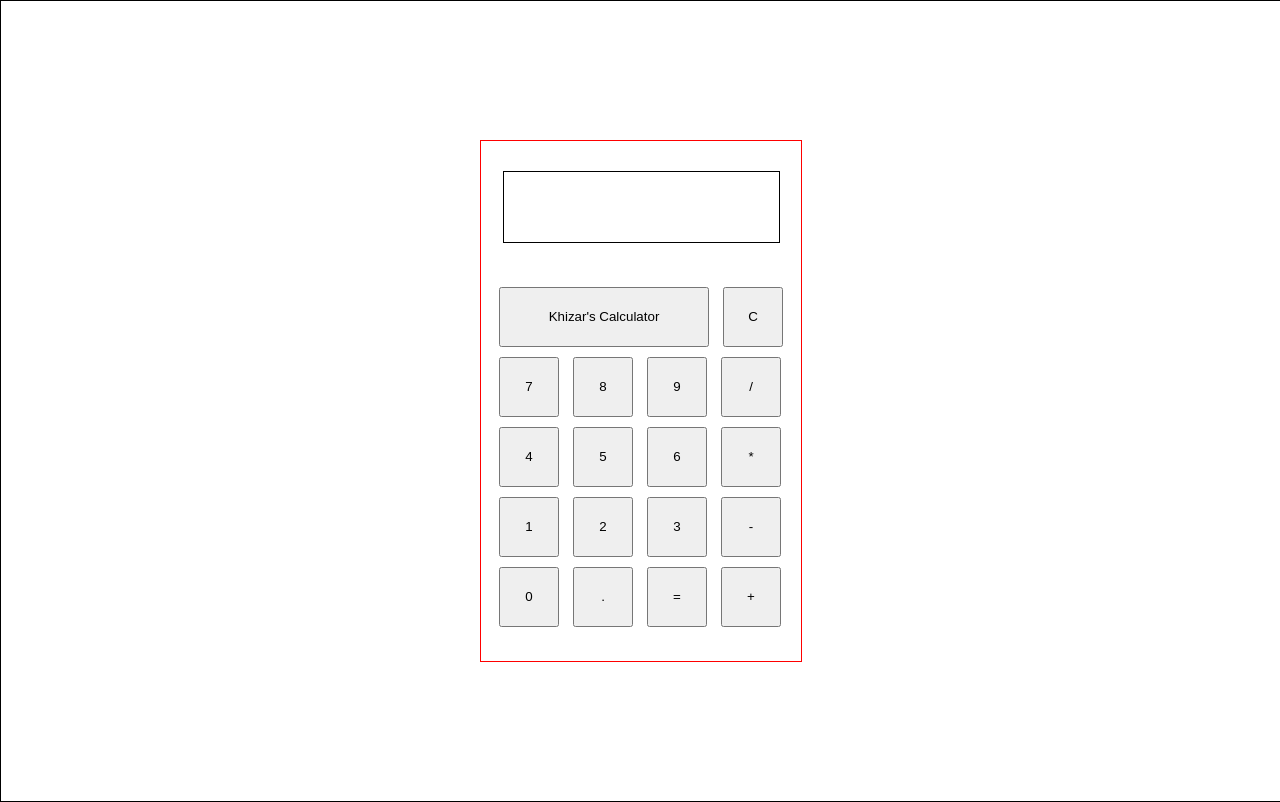
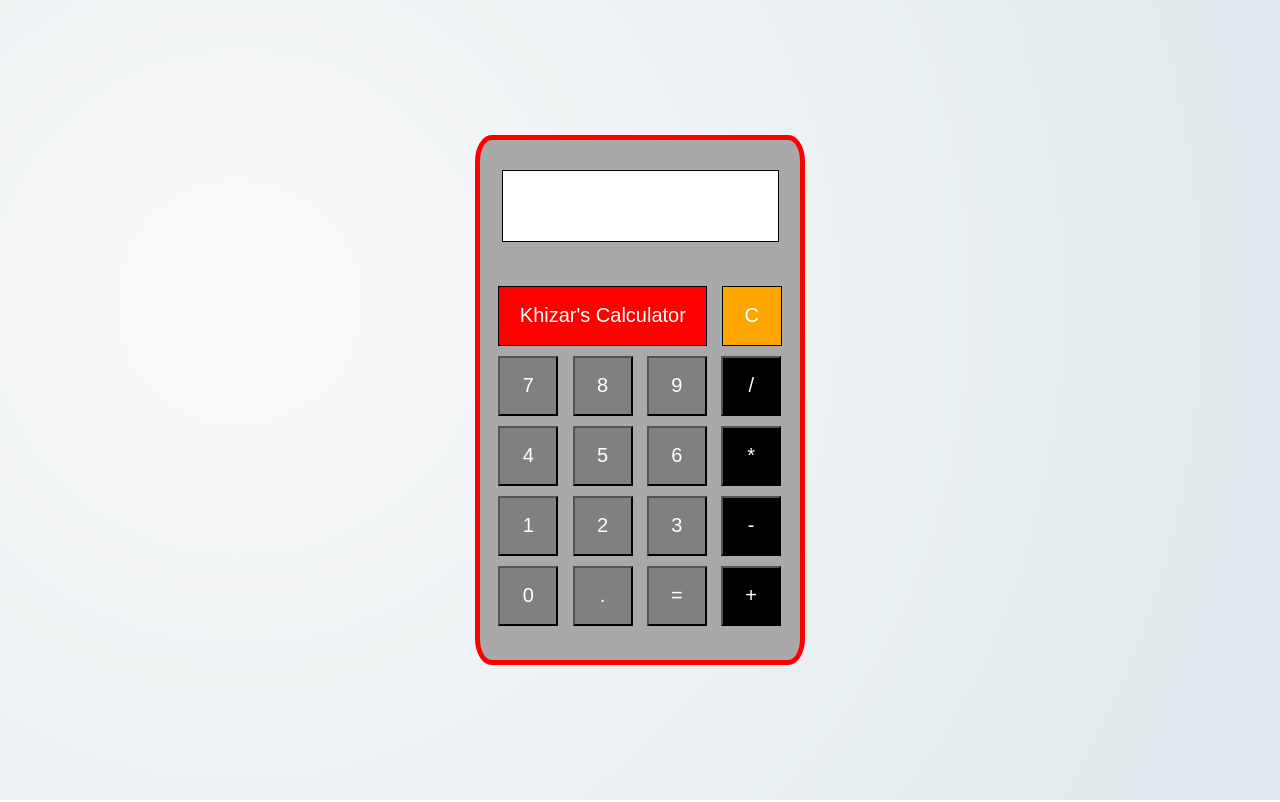
Before and after one commit to khizarrm/TOP-Calculator, a plain HTML site: page index.html in a window 1280 px wide. Drawn offline with Linux system fonts and the light colour scheme.

Commit message:
Added some basic css styling
Gave some color to the buttons and background of the calculator and also changed the font of the display

```diff
--- a/index.html
+++ b/index.html
@@ -6,6 +6,9 @@
     <title>Khizar's Calculator</title>
     <link rel="stylesheet" href="styles.css">
     <script src="script.js" defer></script>
+    <link rel="preconnect" href="https://fonts.googleapis.com">
+    <link rel="preconnect" href="https://fonts.gstatic.com" crossorigin>
+    <link href="https://fonts.googleapis.com/css2?family=Poppins:ital,wght@0,100;0,200;0,300;0,400;0,500;0,600;0,700;0,800;0,900;1,100;1,200;1,300;1,400;1,500;1,600;1,700;1,800;1,900&display=swap" rel="stylesheet">
 </head>
 <body>
     <div class="calc_container">
@@ -21,28 +24,28 @@
                 <button class="7">7</button>
                 <button class="8">8</button>
                 <button class="9">9</button>
-                <button class="/">/</button>
+                <button id = "operator" class="/">/</button>
             </div>
 
             <div class="row">
                 <button class="4">4</button>
                 <button class="5">5</button>
                 <button class="6">6</button>
-                <button class="*">*</button>
+                <button id = "operator" class="*">*</button>
             </div>
 
             <div class="row">
                 <button class="1">1</button>
                 <button class="2">2</button>
                 <button class="3">3</button>
-                <button class="-">-</button>
+                <button id ="operator" class="-">-</button>
             </div>
 
             <div class="row">
                 <button class="0">0</button>
                 <button class=".">.</button>
                 <button class="equal">=</button>
-                <button class="+">+</button>
+                <button id = "operator" class="+">+</button>
             </div>
 
         </div>
--- a/script.js
+++ b/script.js
@@ -1,11 +1,3 @@
-/*
-Calc has number, operator, and another number.
-Set global variables for each of the above
-1. Function called operate
-    takes in an operator and 2 numbers
-    sets the variables to the ones passed in by parameter
-*/
-
 let numberOne = 0;
 let operator = "+";
 let numberTwo = 0;
@@ -16,7 +8,7 @@ const display = document.querySelector(".display");
 
 const buttons = document.querySelectorAll("button");
 buttons.forEach((button) => {
-    if (button.className != "equal" && button.className != "clear"){
+    if (button.className != "equal" && button.className != "clear" && button.className != "name"){
         button.addEventListener("click", () =>{
             if (calculated == true){
                 displayValue = "";
@@ -34,6 +26,8 @@ clearButton.addEventListener("click", () => {
     display.innerHTML = "";
 })
 
+const rickRoll = document.querySelector(".name");
+rickRoll.addEventListener("click", () => window.open("https://www.youtube.com/watch?v=dQw4w9WgXcQ"))
 const equalButton = document.querySelector(".equal");
 equalButton.addEventListener("click", () => {
     console.log(displayValue);
--- a/styles.css
+++ b/styles.css
@@ -1,5 +1,4 @@
 body{
-    border: solid 1px black;
     width: 100%;
     min-height: 100vh;
     margin: 0;
@@ -7,10 +6,12 @@ body{
     display: flex;
     align-items: center;
     justify-content: center;
+    background: radial-gradient(circle at 18.7% 37.8%, rgb(250, 250, 250) 0%, rgb(225, 234, 238) 90%);
 }
 
 .calc_container{
-    border: solid 1px red;
+    border: solid 5px red;
+    border-radius: 5%;
     display: flex;
     flex-direction: column;
     align-items: center;
@@ -18,7 +19,10 @@ body{
     width: 300px;
     height: 500px;
     padding: 10px;
+    font-family: "Poppins", 'sans-serif';
+    background-color: darkgray;
 }
+
 
 .display{
     font-size: 50px;
@@ -28,14 +32,30 @@ body{
     height: 70px;
     align-items: center;
     justify-content: center;
+    overflow: auto;
+    background-color: white;
 }
 
 button{
     width: 60px;
     height: 60px;
+    font-size: 20px;
     margin: 5px;
+    background-color: gray;
+    color: white;
+}
+
+#operator{
+    background-color: black;
+}
+
+.clear{
+    background-color: orange;
+    border: solid 1px black;
 }
 
 .name{
-    width: 210px;
+    width: 209px;
+    background-color: red;
+    border: solid 1px black;
 }
```
